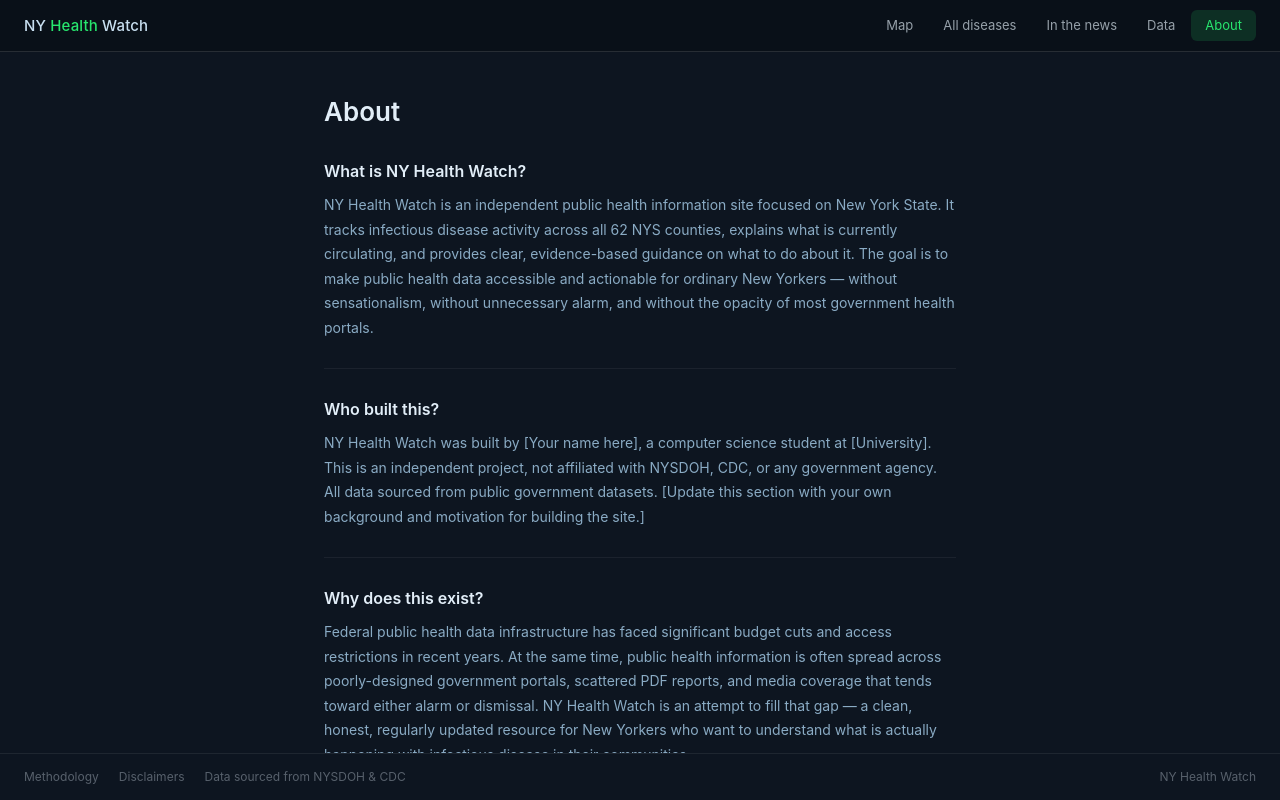
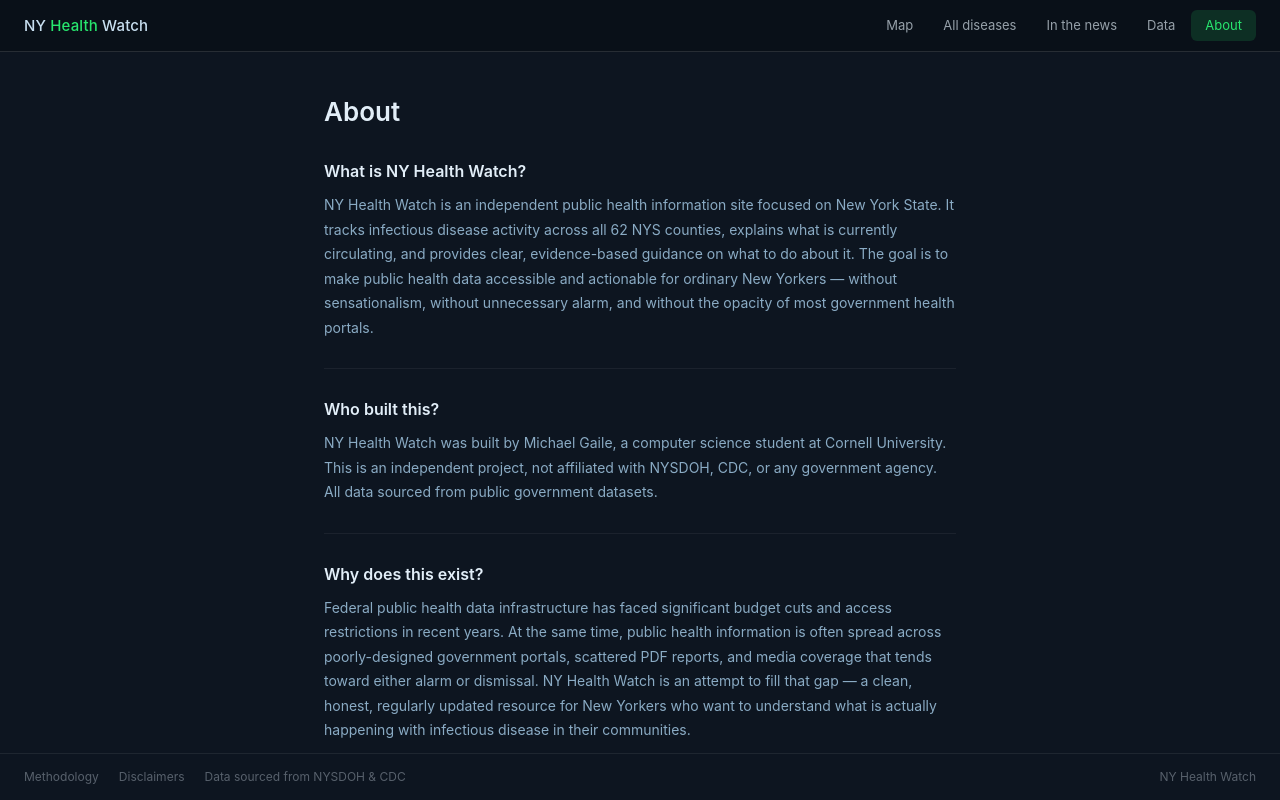
Before and after one commit to mvgailee/ny-health-watch, a Next.js app: page /about in a window 1280 px wide. Built offline with nearby package versions, Linux system fonts and the light colour scheme.

Commit message:
updated about page

```diff
--- a/app/about/page.tsx
+++ b/app/about/page.tsx
@@ -13,10 +13,9 @@
       </Section>
 
       <Section title="Who built this?">
-        NY Health Watch was built by [Your name here], a computer science student at [University].
+        NY Health Watch was built by Michael Gaile, a computer science student at Cornell University.
         This is an independent project, not affiliated with NYSDOH, CDC, or any government agency.
-        All data sourced from public government datasets. [Update this section with your own background
-        and motivation for building the site.]
+        All data sourced from public government datasets.
       </Section>
 
       <Section title="Why does this exist?">
@@ -29,7 +28,8 @@
       </Section>
 
       <Section title="Contact">
-        Questions, corrections, or feedback: [your email here]
+        Questions, corrections, or feedback: mvgaileee@gmail.com. If you are from the NYDOH, CDC,
+        or other health department please reach out. I would love to chat about further data integration.
       </Section>
 
       <p style={{ fontSize: '12px', color: 'rgba(226,238,248,0.3)', marginTop: '32px', lineHeight: 1.6 }}>
```
